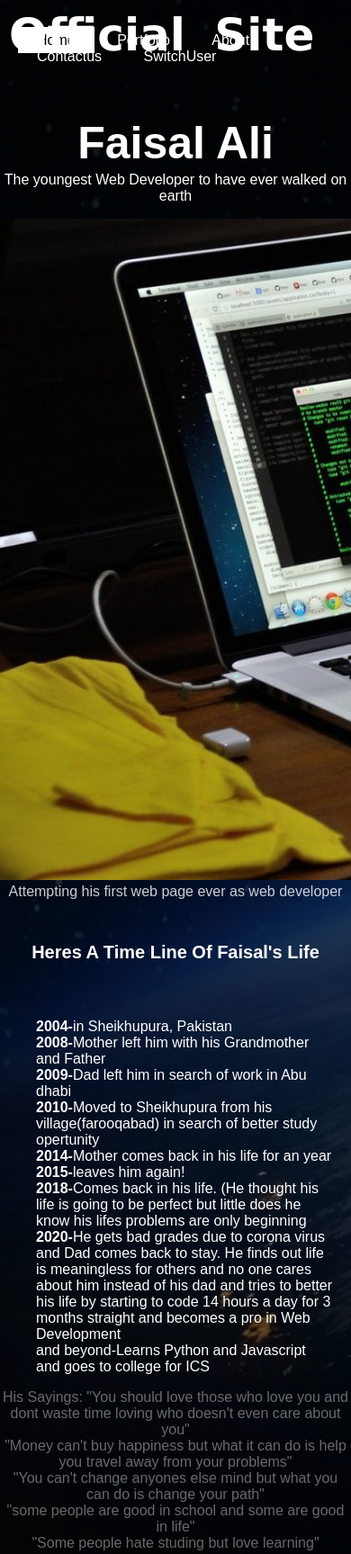
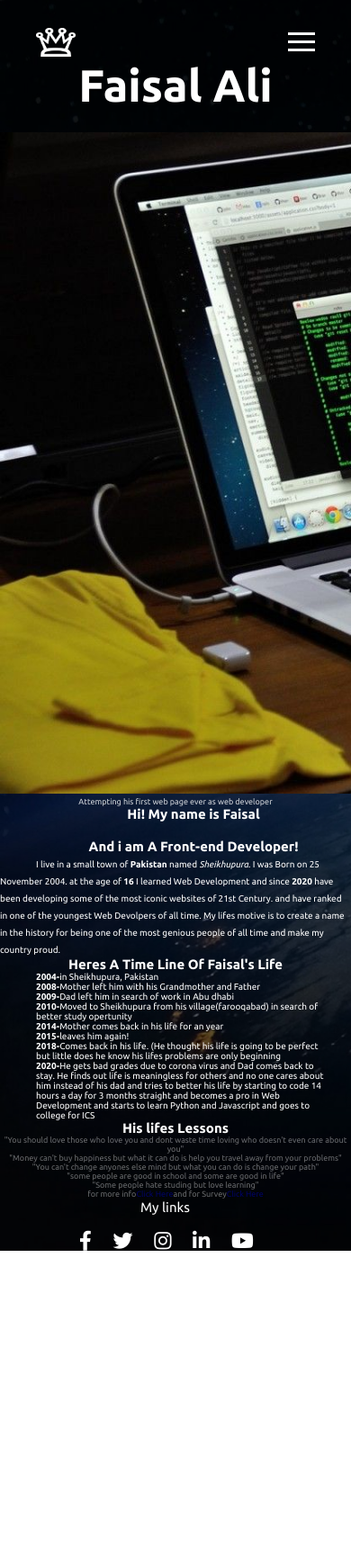
Before and after one commit to faisalvirk/faisalvirk.github.io, a plain HTML site: page index.html in a window 390 px wide. Shown: the top 1727 px of the page at 90% size. After the commit the page ends 1390 px from the top, so only its background shows below. Drawn offline with nearby package versions, Linux system fonts and the light colour scheme.

Commit message:
Add files via upload

```diff
--- a/index.html
+++ b/index.html
@@ -3,29 +3,44 @@
 <head>
   <meta charset="UTF-8">
   <meta name="viewport" content="width=device-width, initial-scale=1.0">
-    <title>FaisalVirk</title>
+  <title>Personal webiste</title>
+  <link href="https://fonts.googleapis.com/css2?family=Ubuntu:ital,wght@0,300;0,400;0,500;0,700;1,300;1,400;1,500;1,700&display=swap" rel="stylesheet">
+  <link rel="stylesheet" href="https://cdnjs.cloudflare.com/ajax/libs/font-awesome/5.13.1/css/all.min.css">
   <link rel="stylesheet" href="style.css">
+  <script src="https://cdnjs.cloudflare.com/ajax/libs/jquery/3.5.1/jquery.min.js"></script>
+  <script src="scripts.js"></script>
 </head>
 <body>
-    <header>
-        <h2><a href="index.html">Official Site</a></h2>
-        <ul>
-            <li class="active"><a  href="index.html">Home</a></li>
-            <li><a href="portfolio.html">Portfolio</a></li>
-            <li><a href="aboutus.html">About</a></li>
-            <li><a href="mailto:faisalimranvirk786@gmail.com">Contactus</a></li>
-            <li><a href="signup.html">SwitchUser</a></li>
-
-
-        </ul>
-    </header>
+  <!-- Navbar -->
+  <nav class="navbar">
+    <div class="inner-width">
+      <a href="/" class="logo"></a>
+      <button class="menu-toggler">
+        <span></span>
+        <span></span>
+        <span></span>
+      </button>
+      <div class="navbar-menu">
+        <a href="index.html">Home</a>
+        <a class="active-button" href="portfolio.html">Portfolio</a>
+        <a href="aboutus.html">About</a>
+        <a href="signup.html">SwitchUser</a>
+      </div>
+    </div>
+  </nav>
   <content div id="main">
     <h1 id="title">Faisal Ali</h1>
-        <p>The youngest Web Developer to have ever walked on earth</p>
+    <p id="description">The youngest Web Developer to have ever walked on earth</p>
     <div id="img-div" >
     <img id="image" src="my.jpg" alt="Faisal Ali's Pic">
     <p id="img-caption">Attempting his first web page ever as web developer</p>
     </div>
+    <h3> Hi! My name is Faisal</h3><br>
+    <h2 >And i am A Front-end Developer!</h2>
+    <p3 id="paragraph"> I live in a small town of <strong>Pakistan</strong> named <em>Sheikhupura</em>. I was Born on 25 November 2004.
+      at the age of <strong>16</strong> I learned Web Development and since <strong>2020</strong> have been developing some of the most iconic websites of 21st Century. and have ranked in one of the youngest Web Devolpers of all time. My lifes motive is to create a name in the history
+      for being one of the most genious people of all time and make my country proud.</p3>
+
 
     <h6>Heres A Time Line Of Faisal's Life</h6>
     <div id="tribute-info">
@@ -37,15 +52,23 @@
         <li><strong>2014-</strong>Mother comes back in his life for an year</li><br>
         <li><strong>2015-</strong>leaves him again!</li><br>
         <li><strong>2018-</strong>Comes back in his life. (He thought his life is going to be perfect but little does he know his lifes problems are only beginning</li><br>
-            <li><strong>2020-</strong>He gets bad grades due to corona virus and Dad comes back to stay. He finds out life is meaningless for others and no one cares about him instead of his dad and tries to better his life by starting to code 14 hours a day for 3 months straight and becomes a pro in Web Development</li>
-                        and beyond-Learns Python and Javascript and goes to college for ICS</li>
+        <li><strong>2020-</strong>He gets bad grades due to corona virus and Dad comes back to stay. He finds out life is meaningless for others and no one cares about him instead of his dad and tries to better his life by starting to code 14 hours a day for 3 months straight and becomes a pro in Web Development
+                    and starts to learn Python and Javascript and goes to college for ICS</li>
 
     </ul>
 </div>
 
 </content>
 <footer>
-        <p> His Sayings: "You should love those who love you and dont waste time loving who doesn't even care about you"<br>
+
+</footer>
+
+    <content>
+
+</content>
+<div class="footer">
+<h5>His lifes Lessons</h5>
+<p> "You should love those who love you and dont waste time loving who doesn't even care about you"<br>
 "Money can't buy happiness but what it can do is help you travel away from your problems"<br>
 "You can't change anyones else mind but what you can do is change your path"<br>
 "some people are good in school and some are good in life"<br>
@@ -54,7 +77,14 @@
 
 </p>
 <p>for more info<a id="tribute-link" target="_blank" href="https://github.com/">Click Here</a>and for Survey<a href="survey.html">Click Here</a></p>
+<p2> My links</p2><br><br>
+<div class="sm">
+    <a href="https://www.facebook.com/profile.php?id=100007124052107" class="fab fa-facebook-f"></a>
+    <a href="https://twitter.com/FaisalA10867122s" class="fab fa-twitter"></a>
+    <a href="https://www.instagram.com/faisalvirkoffical/" class="fab fa-instagram"></a>
+    <a href="#" class="fab fa-linkedin-in"></a>
+    <a href="https://www.youtube.com/channel/UCFzGU_Ep-QRqd41dZtN3imw?view_as=subscriber" class="fab fa-youtube"></a>
+  </div>
 
-    </footer>
 </body>
 </html>
--- a/style.css
+++ b/style.css
@@ -1,3 +1,142 @@
+*{
+  margin: 0;
+  padding: 0;
+  text-decoration: none;
+  font-family: "Ubuntu",sans-serif;
+  box-sizing: border-box;
+}
+
+.navbar{
+  position: fixed;
+  background-color: transparent;
+  width: 100%;
+  padding: 30px 0;
+  top: 0;
+  z-index: 999;
+  transition: .3s linear;
+}
+
+.inner-width{
+  max-width: 1300px;
+  margin: auto;
+  padding: 0 40px;
+}
+
+.navbar .inner-width{
+  display: flex;
+  align-items: center;
+  justify-content: space-between;
+
+}
+
+.logo{
+  width: 44px;
+  height: 32px;
+  background-image: url(white-logo.png);
+  background-size: contain;
+}
+
+.menu-toggler{
+  background: none;
+  width: 30px;
+  border: none;
+  cursor: pointer;
+  position: relative;
+  outline: none;
+  z-index: 999;
+  display: none;
+}
+
+.menu-toggler span{
+  display: block;
+  height: 3px;
+  background-color: #fff;
+  margin: 6px 0;
+  position: relative;
+  transition: .3s linear;
+}
+
+.navbar-menu a{
+  text-decoration: none;
+  color: #fff;
+  padding: 5px 20px;
+  border: 1px solid transparent;
+  transition: 0.6s ease;
+}
+
+.navbar-menu a:hover{
+  background-color: #fff !important;
+  color: #000;
+}
+
+.sticky{
+  background-color: #fff;
+  padding: 18px 0;
+}
+
+.sticky .logo{
+  background-image: url(black-logo.png);
+}
+
+.sticky .navbar-menu a{
+  color: #111;
+}
+
+.sticky .menu-toggler span{
+  background-color: #111;
+}
+@media screen and (max-width: 980px){
+    .menu-toggler{
+      display: block;
+    }
+
+    .navbar-menu{
+      position: fixed;
+      height: 100vh;
+      width: 100%;
+      background-color: #353b48;
+      top: 0;
+      right: -100%;
+      max-width: 400px;
+      padding: 80px 50px;
+      transition: .3s linear;
+    }
+
+    .navbar-menu a{
+      display: block;
+      font-size: 30px;
+      margin: 30px 0;
+    }
+
+    .sticky .navbar-menu{
+      background-color: #f1f1f1;
+    }
+
+    .navbar-menu.active{
+      right: 0;
+    }
+
+    .menu-toggler.active span:nth-child(1){
+      transform: rotate(-45deg);
+      top: 4px;
+    }
+
+    .menu-toggler.active span:nth-child(2){
+      opacity: 0;
+    }
+
+    .menu-toggler.active span:nth-child(3){
+      transform: rotate(45deg);
+      bottom: 14px;
+    }
+  }
+  #important{
+    font-size: 100px;
+  }
+  a .active-button{
+    background-color: #fff;
+    color: #000;
+  }
   body{
     margin: 0;
     padding: 0;
@@ -38,11 +177,7 @@ h1{
     font-size: 50px;
     text-align: center;
   }
-#main p{
 
-    margin-top: -30px;
-    text-align: center;
-}
   #image {
     width: 500%;
     height: auto;
@@ -61,9 +196,42 @@ h1{
         text-align: center;
     }
 
-    footer p{
+    .footer p{
         text-align: center;
         opacity: 40%;
+    }
+    p2{
+        margin-left: 620px;
+        font-size: x-large;
+        margin-bottom: 20px;
+      }
+
+      h3{
+        margin-left: 40px;
+        font-size: 30px;
+      }
+      h2{
+        margin-left: 40px;
+        font-size: 25px;
+      }
+      p3{
+        margin-top: 100px;
+        margin-left: 40px;
+        font-size: large;
+        align-content: center;
+        margin-right: 40px;
+
+      }
+      p3 #paragraph{
+        margin-left: 40px;
+        margin-right: 40px;
+      }
+      #tribute-info{
+        font-size: large;
+      }
+      h5{
+        text-align: center;
+        font-size: x-large;
       }
       ul{
         float: right;
@@ -84,7 +252,81 @@ ul li a:hover{
         background-color: #fff;
         color: #000;
       }
-ul li.active a{
-    background-color: #fff;
-    color: #000;
+      .sm{
+          margin-left: 550px;
       }
+      .sm a{
+        color: #fff;
+        font-size: 22px;
+        margin: 0 10px;
+
+      }
+
+      .sm a:hover{
+        color: #48dbfb;
+      }
+      #title{
+          margin-top: 5% ;
+      }
+      #description{
+          margin-top:1%;
+          position: absolute;
+          margin-left: 450px;
+      }
+      img {
+        max-width: 100%;
+        height: auto;
+        margin-top: 6%;
+      }
+
+      ul{
+          margin-left: 40px;
+      }
+      @media screen and (max-width: 980px){
+      p{
+       font-size: 9px;
+      }
+      ul{
+          font-size: 10px;
+      }
+      h5{
+          font-size: 15px;
+      }
+      h6{
+          font-size: 15px;
+      }
+      p3{
+          font-size: 10px;
+      }
+      h2{
+          font-size: 15px;
+          text-align: center;
+      }
+      h3{
+          font-size: 15px;
+          text-align: center;
+      }
+      #descripition{
+          font-size: 10px;
+          margin-top:2%;
+          text-align: center;
+          color: white;
+      }
+      image {
+        max-width: 100%;
+        height: auto;
+      }
+      #title{
+          margin-top: 17%;
+      }
+      #img-caption{
+          text-align: center;
+      }
+      p2{
+          font-size: 15px ;
+          margin-left: 40%;
+      }
+      .sm{
+          margin-left: 20%;
+      }
+    }
```
Lines whose indentation alone changed are shown as unchanged.
